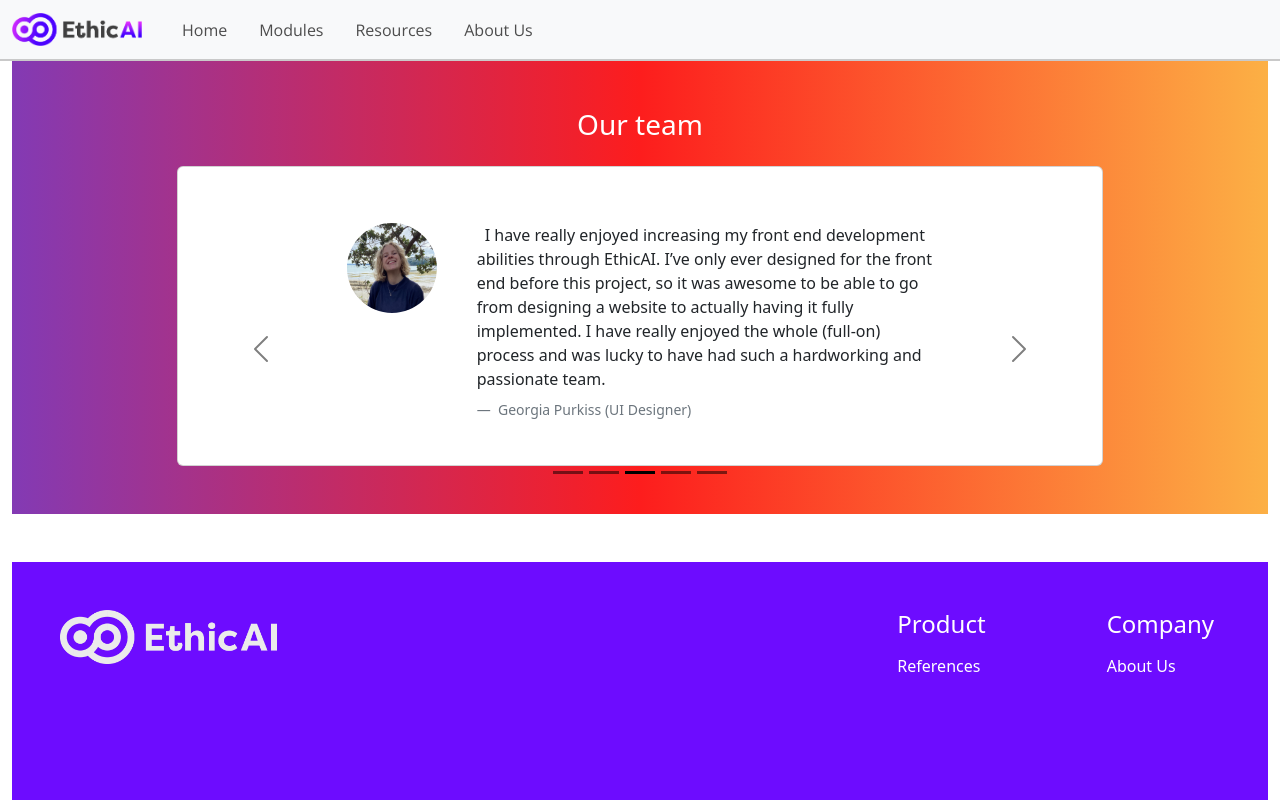
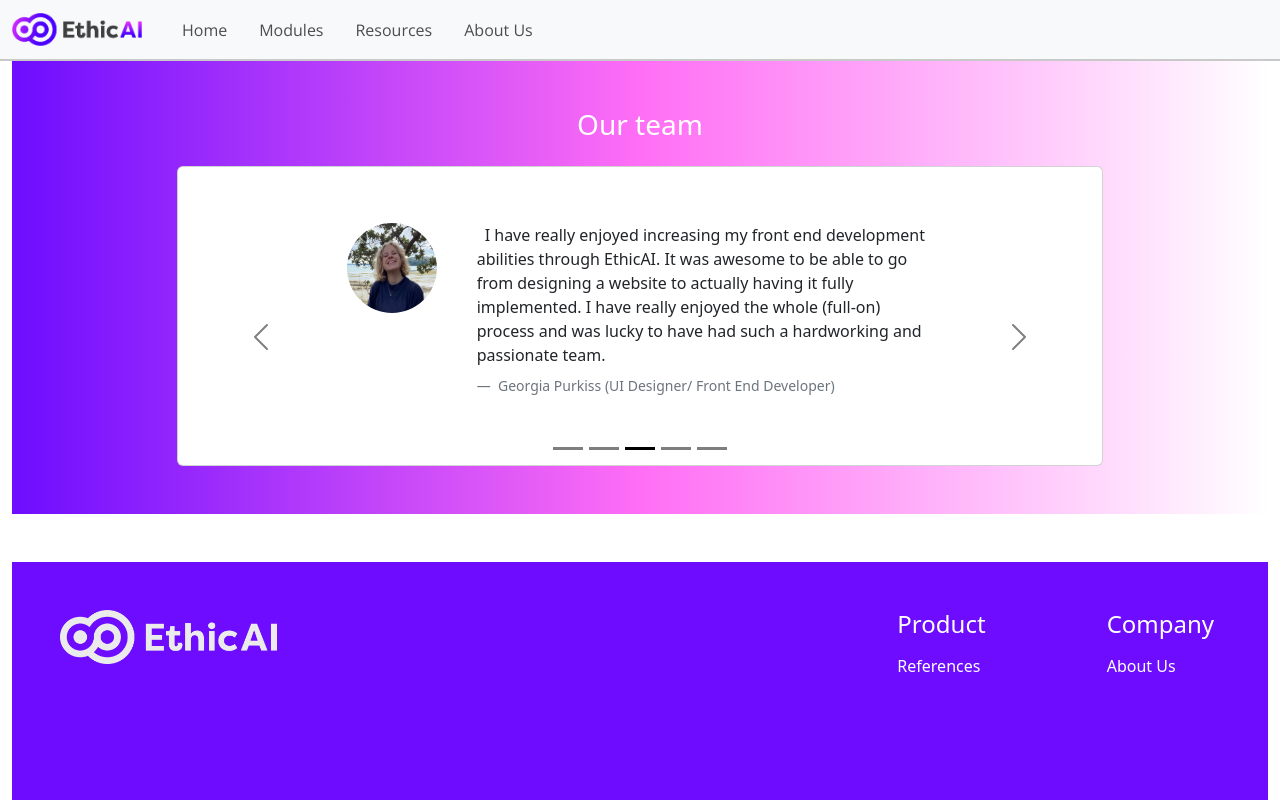
Before and after one commit to harslash/EthicAI, a Vue app in the folder project/ethicai-spa/: page /about-us in a window 1280 px wide. Both pictures are taken after a click on the button 640 px from the left and 808 px from the top of the page. Shown: the part 408-1208 px from the top of the page. Built offline with nearby package versions, Linux system fonts and the light colour scheme.

Commit message:
making about us pretty

```diff
--- a/project/ethicai-spa/src/components/pages/about-us-page.vue
+++ b/project/ethicai-spa/src/components/pages/about-us-page.vue
@@ -3,7 +3,7 @@
     <div id="main" class="container-fluid page-container">
         <div class="row h-10 mb-5">
             <div class="col-md-12">
-                <h1 class="mt-5 heading">About Us</h1>
+                <h1 class="mt-5 heading" style="color: #6d0cff">About Us</h1>
                 <div class="tw-w-3/5 tw-m-auto tw-mt-10">
                     <p>
                         The EthicAI team is a quintet of passionate, competent computer science students in our final year
@@ -122,11 +122,11 @@
                                                         <blockquote class="blockquote mb-4">
                                                         <p>
                                                             <i class="fas fa-quote-left fa-lg text-warning me-2"></i>
-                                                            <span class="font-italic">I have really enjoyed increasing my front end development abilities through EthicAI. I’ve only ever designed for the front end before this project, so it was awesome to be able to go from designing a website to actually having it fully implemented. I have really enjoyed the whole (full-on) process and was lucky to have had such a hardworking and passionate team.</span>
+                                                            <span class="font-italic">I have really enjoyed increasing my front end development abilities through EthicAI. It was awesome to be able to go from designing a website to actually having it fully implemented. I have really enjoyed the whole (full-on) process and was lucky to have had such a hardworking and passionate team.</span>
                                                         </p>
                                                         </blockquote>
                                                         <figcaption class="blockquote-footer">
-                                                        Georgia Purkiss (UI Designer)
+                                                        Georgia Purkiss (UI Designer/ Front End Developer)
                                                         </figcaption>
                                                     </figure>
                                                     </div>
@@ -154,7 +154,7 @@
                                                         </p>
                                                         </blockquote>
                                                         <figcaption class="blockquote-footer">
-                                                            Matthew Kwok (Front End Developer)
+                                                            Matthew Kwok (Front End Developer/ UI Designer)
                                                         </figcaption>
                                                     </figure>
                                                     </div>
@@ -269,10 +269,10 @@ export default defineComponent({
     background: #f6d365;
 
     /* Chrome 10-25, Safari 5.1-6 */
-    background: -webkit-linear-gradient(90deg, rgba(131,58,180,1) 0%, rgba(253,29,29,1) 50%, rgba(252,176,69,1) 100%);
+    background: -webkit-linear-gradient(90deg, rgba(109,12,255,1) 0%, rgb(255, 110, 245) 50%, rgb(255,255,255));
 
     /* W3C, IE 10+/ Edge, Firefox 16+, Chrome 26+, Opera 12+, Safari 7+ */
-    background: linear-gradient(90deg, rgba(131,58,180,1) 0%, rgba(253,29,29,1) 50%, rgba(252,176,69,1) 100%);
+    background: linear-gradient(90deg, rgba(109,12,255,1) 0%, rgb(255, 110, 245) 50%, rgb(255,255,255));
 }
 
 @media (max-width: 767.98px) {
```
